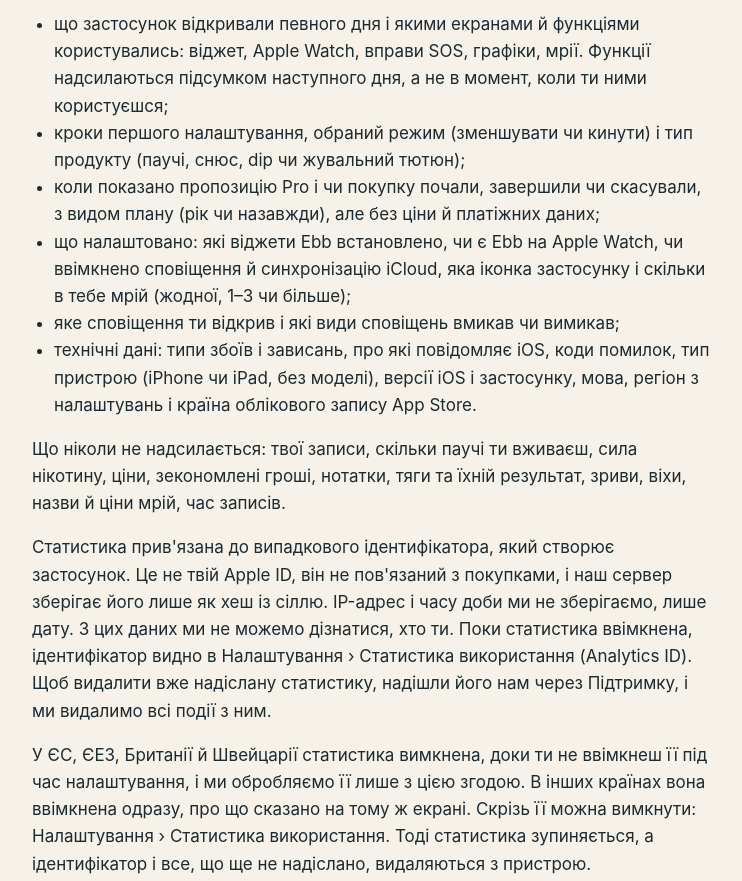
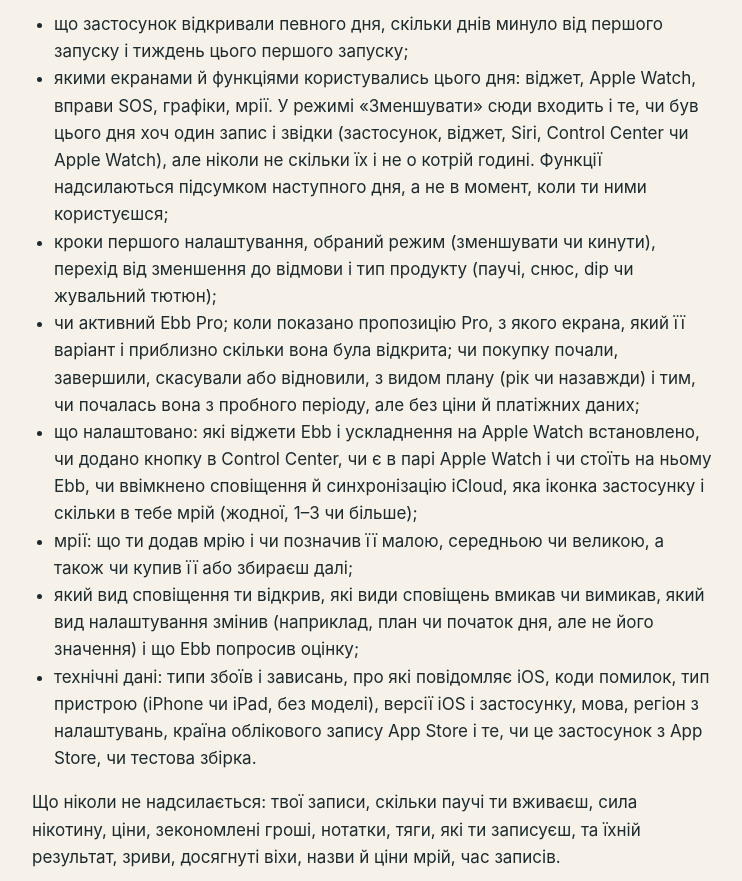
Before and after one commit to AlexDordiuk/ebb-site, a plain HTML site: page uk/privacy/index.html in a window 1280 px wide. Shown: the part 1840-2721 px from the top of the page, without its empty margins (268-1010 px from the left). Drawn offline with Linux system fonts and the light colour scheme.

Commit message:
Privacy Policy: usage statistics described as the app and server actually work
Checked against EbbKit/Analytics and the dordcorp-analytics worker:
- lists what was missing: days since first launch and its week, Pro status, the screen and
  version of the Pro offer, restores and trials, dream size and decision, kind of setting
  changed, rating prompt, Control Center and complications, App Store vs test build
- logging while cutting down is counted as a feature (whether and from where, never how many)
- the identifier is not tied to the App Store account or RevenueCat's ID, instead of
  "not linked to your purchases": purchase events are part of the statistics
- the IP address is used only for rate limiting and is not saved
- Ukrainian home page: "usage statistics", not "anonymous"

Co-Authored-By: Claude Fable 5.2 <noreply@anthropic.com>

```diff
--- a/uk/privacy/index.html
+++ b/uk/privacy/index.html
@@ -50,15 +50,17 @@
 <p>Щоб розуміти, які функції допомагають і що варто покращити, Ebb може надсилати статистику на наш власний сервер (in.dordcorp.com), без сторонніх сервісів аналітики. Сервер працює на <a href="https://www.cloudflare.com/privacypolicy/">Cloudflare</a> (Workers і D1), який обробляє дані за нашим дорученням; база даних розташована в ЄС.</p>
 <p>Що надсилається:</p>
 <ul>
-<li>що застосунок відкривали певного дня і якими екранами й функціями користувались: віджет, Apple Watch, вправи SOS, графіки, мрії. Функції надсилаються підсумком наступного дня, а не в момент, коли ти ними користуєшся;</li>
-<li>кроки першого налаштування, обраний режим (зменшувати чи кинути) і тип продукту (паучі, снюс, dip чи жувальний тютюн);</li>
-<li>коли показано пропозицію Pro і чи покупку почали, завершили чи скасували, з видом плану (рік чи назавжди), але без ціни й платіжних даних;</li>
-<li>що налаштовано: які віджети Ebb встановлено, чи є Ebb на Apple Watch, чи ввімкнено сповіщення й синхронізацію iCloud, яка іконка застосунку і скільки в тебе мрій (жодної, 1–3 чи більше);</li>
-<li>яке сповіщення ти відкрив і які види сповіщень вмикав чи вимикав;</li>
-<li>технічні дані: типи збоїв і зависань, про які повідомляє iOS, коди помилок, тип пристрою (iPhone чи iPad, без моделі), версії iOS і застосунку, мова, регіон з налаштувань і країна облікового запису App Store.</li>
+<li>що застосунок відкривали певного дня, скільки днів минуло від першого запуску і тиждень цього першого запуску;</li>
+<li>якими екранами й функціями користувались цього дня: віджет, Apple Watch, вправи SOS, графіки, мрії. У режимі «Зменшувати» сюди входить і те, чи був цього дня хоч один запис і звідки (застосунок, віджет, Siri, Control Center чи Apple Watch), але ніколи не скільки їх і не о котрій годині. Функції надсилаються підсумком наступного дня, а не в момент, коли ти ними користуєшся;</li>
+<li>кроки першого налаштування, обраний режим (зменшувати чи кинути), перехід від зменшення до відмови і тип продукту (паучі, снюс, dip чи жувальний тютюн);</li>
+<li>чи активний Ebb Pro; коли показано пропозицію Pro, з якого екрана, який її варіант і приблизно скільки вона була відкрита; чи покупку почали, завершили, скасували або відновили, з видом плану (рік чи назавжди) і тим, чи почалась вона з пробного періоду, але без ціни й платіжних даних;</li>
+<li>що налаштовано: які віджети Ebb і ускладнення на Apple Watch встановлено, чи додано кнопку в Control Center, чи є в парі Apple Watch і чи стоїть на ньому Ebb, чи ввімкнено сповіщення й синхронізацію iCloud, яка іконка застосунку і скільки в тебе мрій (жодної, 1–3 чи більше);</li>
+<li>мрії: що ти додав мрію і чи позначив її малою, середньою чи великою, а також чи купив її або збираєш далі;</li>
+<li>який вид сповіщення ти відкрив, які види сповіщень вмикав чи вимикав, який вид налаштування змінив (наприклад, план чи початок дня, але не його значення) і що Ebb попросив оцінку;</li>
+<li>технічні дані: типи збоїв і зависань, про які повідомляє iOS, коди помилок, тип пристрою (iPhone чи iPad, без моделі), версії iOS і застосунку, мова, регіон з налаштувань, країна облікового запису App Store і те, чи це застосунок з App Store, чи тестова збірка.</li>
 </ul>
-<p>Що ніколи не надсилається: твої записи, скільки паучі ти вживаєш, сила нікотину, ціни, зекономлені гроші, нотатки, тяги та їхній результат, зриви, віхи, назви й ціни мрій, час записів.</p>
-<p>Статистика прив'язана до випадкового ідентифікатора, який створює застосунок. Це не твій Apple ID, він не пов'язаний з покупками, і наш сервер зберігає його лише як хеш із сіллю. IP-адрес і часу доби ми не зберігаємо, лише дату. З цих даних ми не можемо дізнатися, хто ти. Поки статистика ввімкнена, ідентифікатор видно в Налаштування › Статистика використання (Analytics ID). Щоб видалити вже надіслану статистику, надішли його нам через Підтримку, і ми видалимо всі події з ним.</p>
+<p>Що ніколи не надсилається: твої записи, скільки паучі ти вживаєш, сила нікотину, ціни, зекономлені гроші, нотатки, тяги, які ти записуєш, та їхній результат, зриви, досягнуті віхи, назви й ціни мрій, час записів.</p>
+<p>Статистика прив'язана до випадкового ідентифікатора, який створює застосунок. Це не твій Apple ID, і він не пов'язаний ні з обліковим записом App Store, ні з анонімним ідентифікатором, яким RevenueCat позначає покупки; наш сервер зберігає його лише як хеш із сіллю. IP-адреса використовується лише на мить, щоб обмежити частоту запитів з пристрою, і не зберігається. Зберігаємо дату кожної події, а не час доби. З цих даних ми не можемо дізнатися, хто ти. Поки статистика ввімкнена, ідентифікатор видно в Налаштування › Статистика використання (Analytics ID). Щоб видалити вже надіслану статистику, надішли його нам через Підтримку, і ми видалимо всі події з ним.</p>
 <p>У ЄС, ЄЕЗ, Британії й Швейцарії статистика вимкнена, доки ти не ввімкнеш її під час налаштування, і ми обробляємо її лише з цією згодою. В інших країнах вона ввімкнена одразу, про що сказано на тому ж екрані. Скрізь її можна вимкнути: Налаштування › Статистика використання. Тоді статистика зупиняється, а ідентифікатор і все, що ще не надіслано, видаляються з пристрою.</p>
 <p>Статистика зберігається до 25 місяців, потім видаляється автоматично.</p>
 
@@ -72,7 +74,7 @@
 <ul>
 <li>Не продаємо й не передаємо твої дані.</li>
 <li>Не показуємо реклами в застосунку й не відстежуємо тебе в інших застосунках і на сайтах, тому застосунок не просить дозволу на відстеження.</li>
-<li>Не поєднуємо статистику з покупками чи будь-якими іншими даними про тебе.</li>
+<li>Не поєднуємо статистику із записами RevenueCat про покупки чи будь-чим іншим, що тебе ідентифікує.</li>
 </ul>
 
 <h2>Дані про здоров'я</h2>
```
Also changed, not shown: privacy/index.html (+11 -9 lines), uk/index.html (+1 -1 lines).
